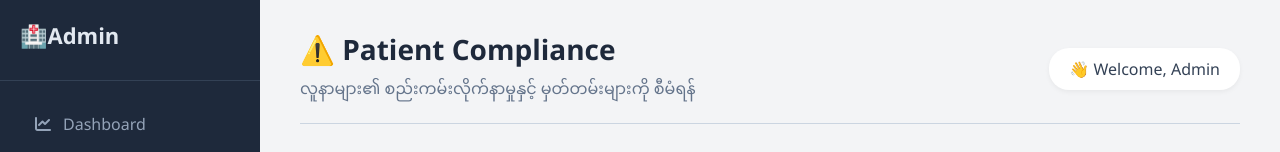
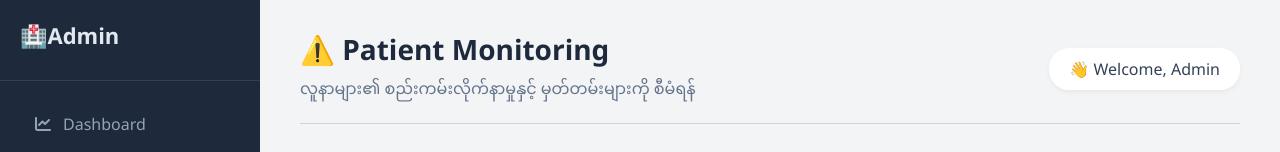
Before and after one commit to herazarki-maker/QrbasedSmartqueuev1, a website: page public/main_admin.html in a window 1280 px wide. Both pictures are taken after a click on the link "Patient Monitoring". Shown: the top 152 px of the page. Drawn offline with nearby package versions, Linux system fonts and the light colour scheme; no server answers.

Commit message:
fix patient monitoring

```diff
--- a/public/main_admin.html
+++ b/public/main_admin.html
@@ -449,7 +449,7 @@
                 title.innerText = "Overview Dashboard";
                 desc.innerText = "Hospital Management & Patient Compliance System";
             } else if (tabId === 'patients') {
-                title.innerText = "⚠️ Patient Compliance";
+                title.innerText = "⚠️ Patient Monitoring";
                 desc.innerText = "လူနာများ၏ စည်းကမ်းလိုက်နာမှုနှင့် မှတ်တမ်းများကို စီမံရန်";
             } else if (tabId === 'staff') {
                 title.innerText = "Doctors & Staffs";
```
